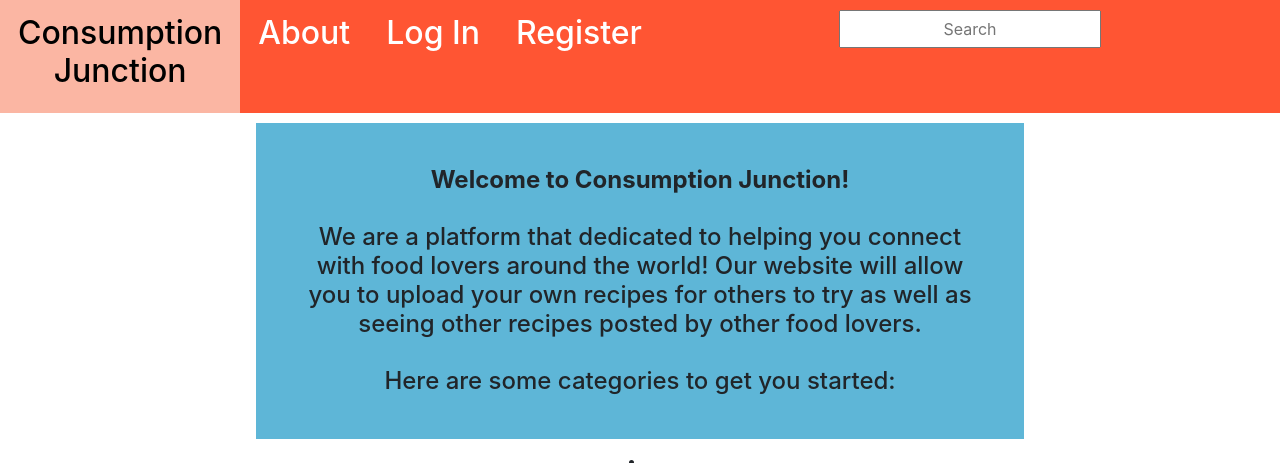
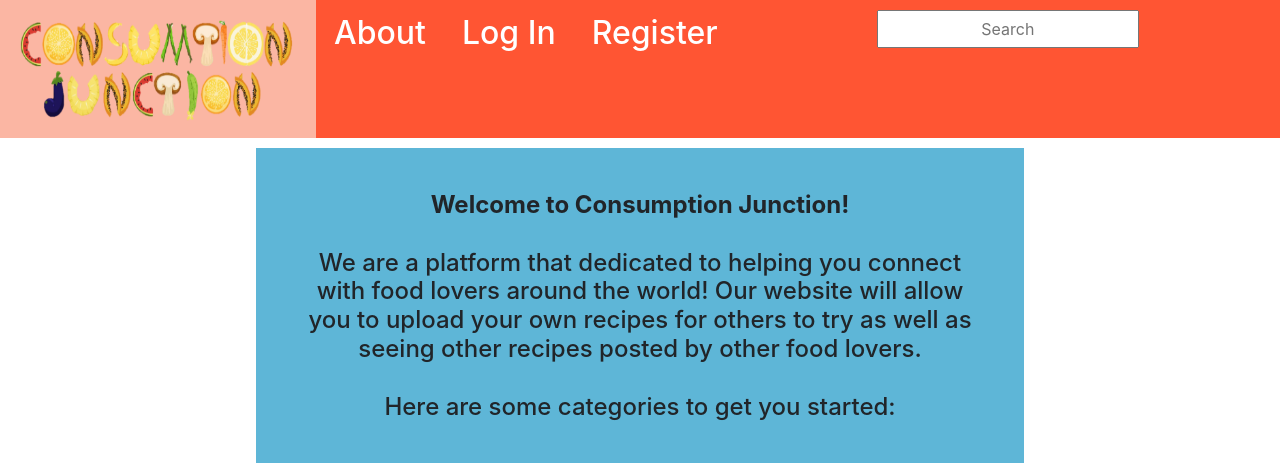
Before and after one commit to ArrDeeM/ConsumptionJunction, a Django app: page / in a window 1280 px wide. Shown: the top 463 px of the page. Run offline with Django 3.2, Linux system fonts and the light colour scheme; data comes from the database, SQL or seed files in the repository; some libraries are stand-ins or nearby versions.

Commit message:
added logo to base page

```diff
--- a/NewSite/recipes/templates/recipes/base.html
+++ b/NewSite/recipes/templates/recipes/base.html
@@ -7,7 +7,7 @@
 	<body style="background-color: white;">
 
 		<div class="links">
-			<a href = {% url 'index' %}><h2 style="color:black;">Consumption <br>Junction</h2>
+			<a href = {% url 'index' %}><img src = "{% static 'recipes/conjunc2.png' %}" width = "280px" height = "110px"/>
 			<a href = {% url 'aboutUs' %}><h2>About</h2></a>
 
 			{% if request.user.is_authenticated %}
```
Also changed, not shown: NewSite/recipes/static/recipes/conjunc2.png (added).
